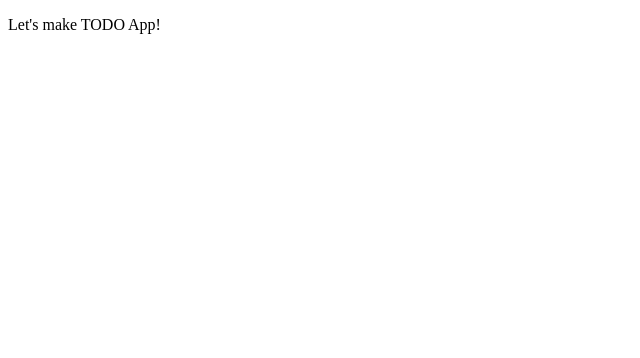
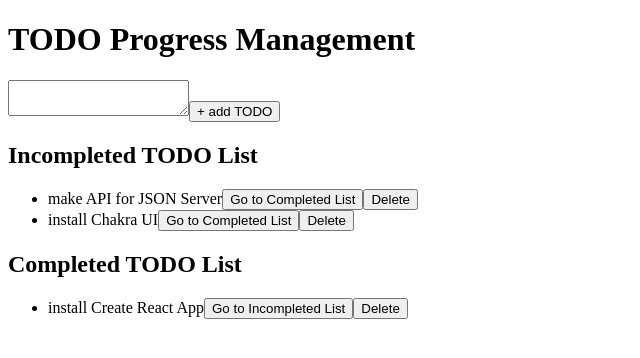
Before and after one commit to mi-os/chakra-todo, a React (Create React App) app: page / in a window 1280 px wide. Shown: the top 358 px of the page, without its empty margins (0-640 px from the left). Built offline with nearby package versions, Linux system fonts and the light colour scheme; data requests are answered from the project's data file.

Commit message:
add TODO List

```diff
--- a/src/components/App.js
+++ b/src/components/App.js
@@ -1,6 +1,64 @@
+import React, { useState, useEffect } from "react";
+import axios from "axios";
+
+const todoDataUrl = "http://localhost:3100/todos";
+
 function App() {
+  const [todoList, setTodoList] = useState([]);
+
+  useEffect(() => {
+    const fetchData = async () => {
+      const response = await axios.get(todoDataUrl);
+
+      setTodoList(response.data);
+    };
+    fetchData();
+  }, []);
+
+  console.log("TODO List：", todoList);
+
+  const inCompletedList = todoList.filter((todo) => {
+    return !todo.done;
+  });
+  console.log("Incompleted TODO List：", inCompletedList);
+
+  const completedList = todoList.filter((todo) => {
+    return todo.done;
+  });
+  console.log("Completed TODO List：", completedList);
+
   return (
-    <p>Let's make TODO App!</p>
+    <>
+      <h1>TODO Progress Management</h1>
+      <textarea />
+      <button>+ add TODO</button>
+
+      <h2>Incompleted TODO List</h2>
+      <ul>
+        {inCompletedList.map((todo) => (
+          <li key={todo.id}>
+            {todo.content}
+            <button>
+              {todo.done ? "Go to Incompleted List" : "Go to Completed List"}
+            </button>
+            <button>Delete</button>
+          </li>
+        ))}
+      </ul>
+
+      <h2>Completed TODO List</h2>
+      <ul>
+        {completedList.map((todo) => (
+          <li key={todo.id}>
+            {todo.content}
+            <button>
+              {todo.done ? "Go to Incompleted List" : "Go to Completed List"}
+            </button>
+            <button>Delete</button>
+          </li>
+        ))}
+      </ul>
+    </>
   );
 }
 
```
